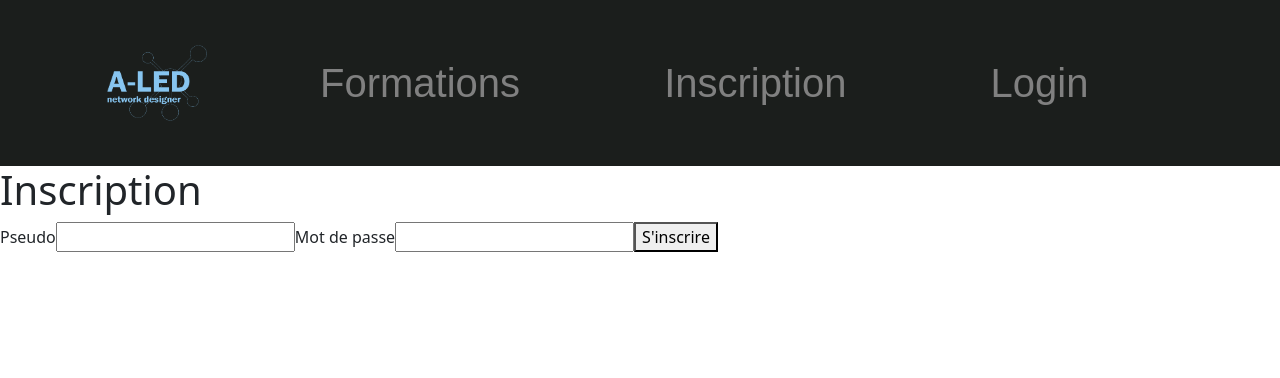
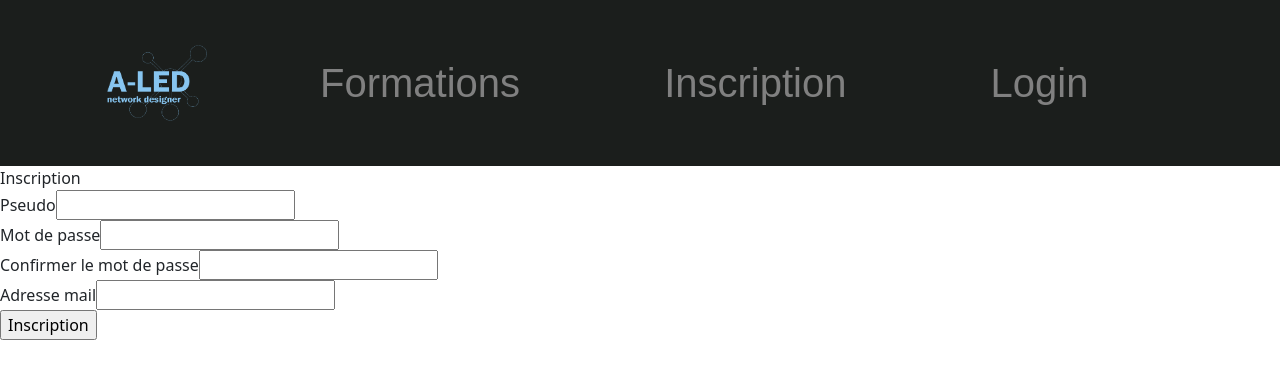
Before and after one commit to ArthurSchamroth/ReseauEntrepriseA, a React (Create React App) app: page /Inscription in a window 1280 px wide. Shown: the top 378 px of the page. Built offline with nearby package versions, Linux system fonts and the light colour scheme.

Commit message:
ajout d'id et de className dans inscription et Login +ajout de la confirmation du password et du mail + suppression des label inutile

```diff
--- a/src/pages/Inscription/Insciption.js
+++ b/src/pages/Inscription/Insciption.js
@@ -2,8 +2,10 @@ import React, {useState} from "react";
 import axios from "axios";
 
 const InscriptionForm = () => {
-    const [usernameForm, setUserName] = useState("")
-    const [userpasswordFrom, setUserPassword] = useState("")
+    const [userNameForm, setUserName] = useState("")
+    const [userPassword, setUserPassword] = useState("")
+    const [userPasswordConfirmation, setUserPasswordConfirmation] = useState("")
+    const [userMail, setUserMail] = useState("")
 
     const inscription = () => {/*
         Axios.post("https///localhost:3000/inscription", {
@@ -14,23 +16,51 @@ const InscriptionForm = () => {
         })*/
     }
     return (
-        <div className="Login">
-            <h1>Inscription</h1>
-            <label>Pseudo</label>
+        <div className="login-container">
+            <label htmlFor="inscription-form">Inscription</label>
+            <form id="inscription-form" className="inscription-form" onSubmit={inscription}>
+                <label htmlFor="user-input">Pseudo</label>
                 <input
                     type="text"
+                    className="user-input"
+                    id="user-input"
                     onChange={(e) => {
                         setUserName(e.target.value)
                     }}
                 />
-            <label>Mot de passe</label>
+                <br/>
+                <label htmlFor="password-input">Mot de passe</label>
                 <input
-                type="text"
+                    type="password"
+                    className="password-input"
+                    id="password-input"
                     onChange={(e) => {
                         setUserPassword(e.target.value)
                     }}
                 />
-            <button onClick={inscription}> S'inscrire </button>
+                <br/>
+                <label htmlFor="password-confirmation-input">Confirmer le mot de passe</label>
+                <input
+                    type="password"
+                    className="password-confirmation-input"
+                    id="password-confirmation-input"
+                    onChange={(e) => {
+                        setUserPasswordConfirmation(e.target.value)
+                    }}
+                />
+                <br/>
+                <label htmlFor="email-input">Adresse mail</label>
+                <input
+                    type="email"
+                    className="email-input"
+                    id="email-input"
+                    onChange={(e) => {
+                        setUserMail(e.target.value)
+                    }}
+                />
+                <br/>
+                <input type="submit" value="Inscription"/>
+            </form>
         </div>
     );
 };
--- a/src/pages/Login/Login.js
+++ b/src/pages/Login/Login.js
@@ -19,29 +19,38 @@ const Login = () => {
     }
     return (
         <div className="Login">
-            <h1>Connexion</h1>
-            <label>Pseudo</label>
+            <form className="login-form" id="login-form" onSubmit={login}>
+
                 <input
                     type="text"
+                    className="username-input"
+                    id="user-input"
                     placeholder="Username"
                     onChange={(e) => {
                         setUserName(e.target.value)
                     }}
                 />
-            <label>Mot de passe</label>
+                <br/>
+
                 <input
                     type="text"
+                    className="password-input"
+                    id="password-input"
                     placeholder="Password"
                     onChange={(e) => {
                         setUserPassword(e.target.value)
                     }}
                 />
-            <button onClick={login}>Connexion</button>
-            <button>
-                <Link to="/Inscription">
+                <br/>
+                <input type="submit" className="login-input" value="Connexion"/>
+            </form>
+
+            <button className="inscription-button">
+                <Link to="/Inscription" className="inscription-link">
                     Pas encore inscrit ?
                 </Link>
             </button>
+
         </div>
     );
 };
```
Lines whose indentation alone changed are shown as unchanged.
